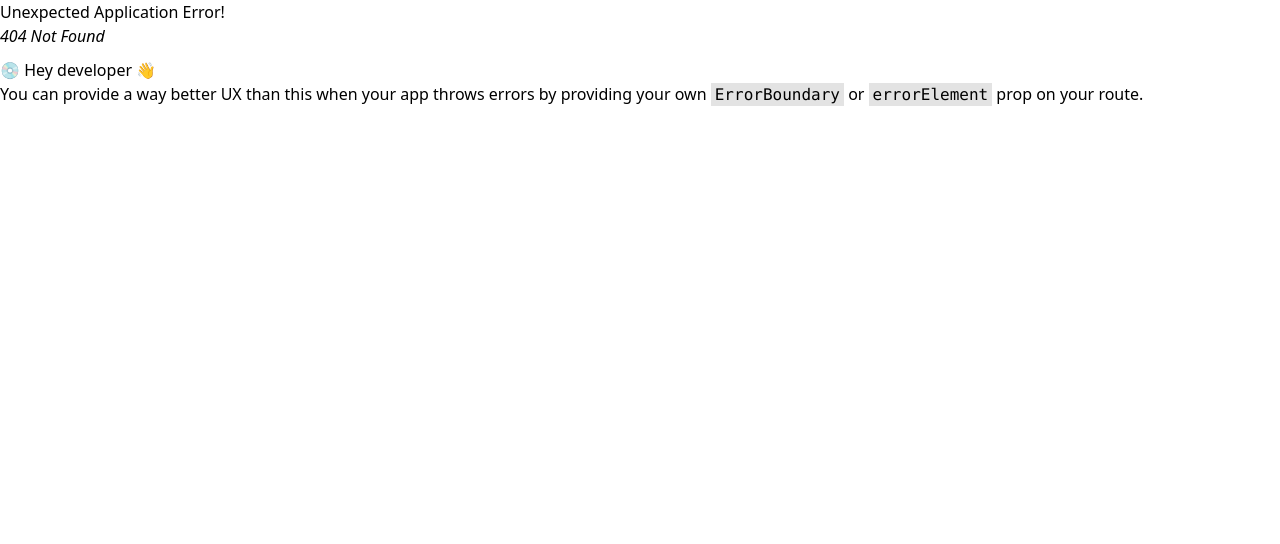
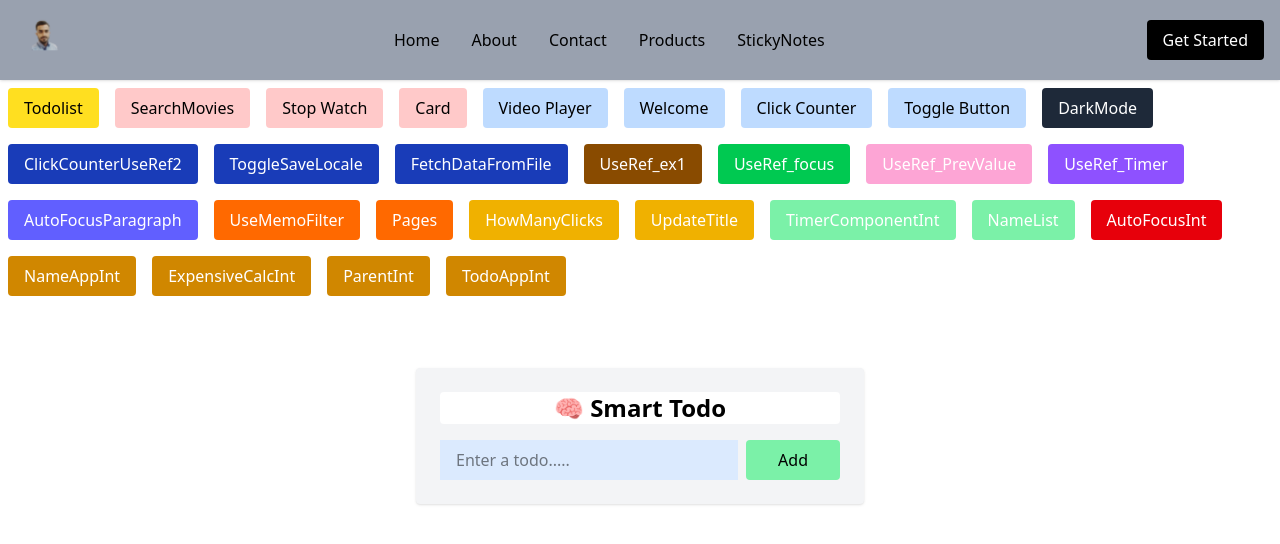
Before and after one commit to Shafee-ee/consoleStatements, a React (Vite) app in the folder my-react-app/: page /TodoAppInt in a window 1280 px wide. Before the commit this address had no page. Shown: the top 544 px of the page. Built offline with nearby package versions, Linux system fonts and the light colour scheme.

Commit message:
practice

```diff
--- a/my-react-app/src/App.jsx
+++ b/my-react-app/src/App.jsx
@@ -63,6 +63,7 @@ import AutoFocusInt from './components/AutoFocusInt';
 import NameAppInt from './components/NameAppInt';
 import ExpensiveCalc from './components/ExpensiveCalc';
 import ParentInt from './components/ParentInt';
+import TodoAppInt from './components/TodoAppInt.jsx'
 
 function App() {
 
@@ -81,6 +82,7 @@ function App() {
       {
         element: <AppLayout />,
         children: [
+          { path: "TodoAppInt", element: <TodoAppInt /> },
           { path: "ParentInt", element: <ParentInt /> },
           { path: "ExpensiveCalc", element: <ExpensiveCalc /> },
           { path: "NameAppInt", element: <NameAppInt /> },
--- /dev/null
+++ b/my-react-app/src/components/AddTodoInt.jsx
@@ -0,0 +1,36 @@
+import React, { useState } from 'react'
+
+const AddTodoInt = ({ onAdd }) => {
+    const [text, setText] = useState('');
+
+    const handleSubmit = () => {
+        if (text.trim().length === 0) return;
+        onAdd(text.trim());
+        setText('');
+    }
+
+    const handleKeyDown = (e) => {
+        if (e.key === 'Enter') handleSubmit();
+    };
+
+    return (
+        <div className='flex gap-2'>
+            <input type="text"
+                className='bg-blue-100 flex-grow px-4 py-2 hover:bg-white'
+                placeholder='Enter a todo.....'
+                value={text}
+                onChange={(e) => setText(e.target.value)}
+                onKeyDown={handleKeyDown}
+            />
+
+            <button
+                onClick={handleSubmit}
+                className=' bg-green-300 px-8 py-1 rounded-sm hover:bg-green-400'
+            >
+                Add
+            </button>
+        </div>
+    )
+}
+
+export default AddTodoInt
--- a/my-react-app/src/components/ChildInt.jsx
+++ b/my-react-app/src/components/ChildInt.jsx
@@ -1,10 +1,10 @@
 import React from 'react';
 
-const ChildInt = React.memo(({ onCLick }) => {
+const ChildInt = React.memo(({ onClick }) => {
     console.log('👶 Child rendered!');
     return (
         <div>
-            <button className="bg-yellow-400 px-2 py-4 rounded mt-6" onClick={onCLick}>Increment</button>
+            <button className="bg-yellow-400 px-2 py-4 rounded mt-6" onClick={onClick}>Increment</button>
         </div>
     )
 });
--- a/my-react-app/src/components/Navbar.jsx
+++ b/my-react-app/src/components/Navbar.jsx
@@ -45,6 +45,7 @@ const Navbar = () => {
             <button className='py-2 px-4 bg-yellow-600 rounded text-white my-2 mx-2'><Link to="/NameAppInt">NameAppInt </Link></button>
             <button className='py-2 px-4 bg-yellow-600 rounded text-white my-2 mx-2'><Link to="/ExpensiveCalc">ExpensiveCalcInt </Link></button>
             <button className='py-2 px-4 bg-yellow-600 rounded text-white my-2 mx-2'><Link to="/ParentInt">ParentInt </Link></button>
+            <button className='py-2 px-4 bg-yellow-600 rounded text-white my-2 mx-2'><Link to="/TodoAppInt">TodoAppInt </Link></button>
 
         </div >
     )
--- a/my-react-app/src/components/ParentInt.jsx
+++ b/my-react-app/src/components/ParentInt.jsx
@@ -6,7 +6,7 @@ const ParentInt = () => {
     const [dark, setDark] = useState(false);
 
     const theme = {
-        backgroundcolor: dark ? '#333' : "#fff",
+        backgroundColor: dark ? '#333' : "#fff",
         color: dark ? '#fff' : "#333",
         padding: '2rem',
         minHeight: '100vh'
--- /dev/null
+++ b/my-react-app/src/components/TodoAppInt.jsx
@@ -0,0 +1,44 @@
+import React, { useState, useCallback } from 'react';
+import AddTodoInt from './AddTodoInt';
+import TodoItemInt from './TodoItemInt';
+
+const TodoAppInt = () => {
+    const [todos, setTodos] = useState([]);
+
+
+    const handleAdd = useCallback((text) => {
+        setTodos(prev => [
+            ...prev,
+            { id: Date.now(), text, done: false }
+        ]);
+    }, []);
+    const handleToggle = useCallback((id) => {
+        setTodos(prev =>
+            prev.map(todo =>
+                todo.id === id ? { ...todo, done: !todo.done } : todo
+            )
+        )
+    }, [])
+
+    const handleDelete = useCallback((id) => {
+        setTodos(prev => prev.filter(todo => todo.id !== id))
+    }, [])
+    return (
+        <div className='max-w-md mx-auto mt-10 p-6 bg-gray-100 rounded shadow'>
+            <h1 className='text-2xl font-bold mb-4 text-center bg-white rounded'>🧠 Smart Todo</h1>
+            <AddTodoInt onAdd={handleAdd} />
+            <div>
+                {todos.map(todo => (
+                    <TodoItemInt
+                        key={todo.id}
+                        todo={todo}
+                        onToggle={handleToggle}
+                        onDelete={handleDelete}
+                    />
+                ))}
+            </div>
+        </div>
+    )
+}
+
+export default TodoAppInt;
--- /dev/null
+++ b/my-react-app/src/components/TodoItemInt.jsx
@@ -0,0 +1,24 @@
+import React from 'react';
+
+const TodoItemInt = React.memo(({ todo, onToggle, onDelete }) => {
+    console.log(`🔄 Rendered TodoItem: ${todo.text}`);
+
+    return (
+        <div className="flex justify-between items-center px-4 py-2 border-b">
+            <span
+                className={`flex-1 cursor-pointer ${todo.done ? 'line-through text-gray-500' : ''}`}
+                onClick={() => onToggle(todo.id)}
+            >
+                {todo.text}
+            </span>
+            <button
+                onClick={() => onDelete(todo.id)}
+                className="text-red-500 hover:underline ml-4"
+            >
+                Delete
+            </button>
+        </div>
+    );
+});
+
+export default TodoItemInt;
```
